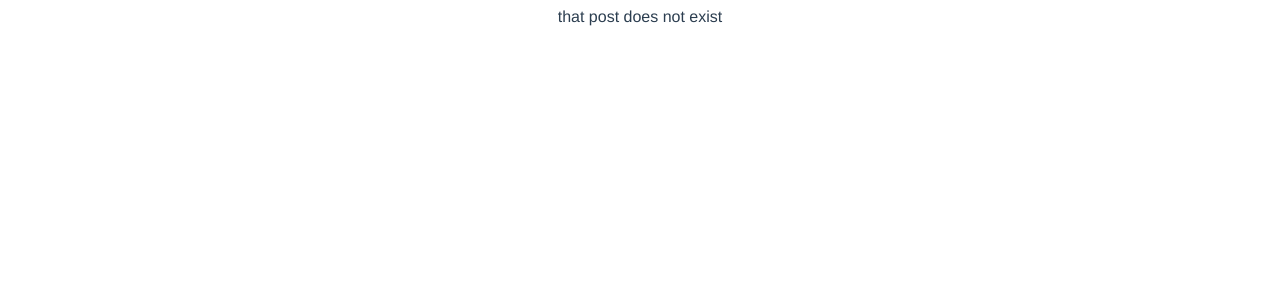
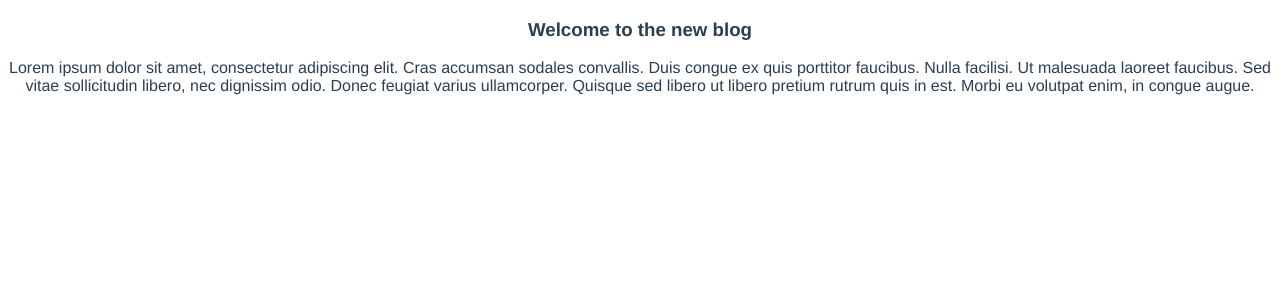
Before and after one commit to Charlon-Dale/chad-blog, a Vue app: page /posts/1 in a window 1280 px wide. Shown: the top 300 px of the page. Built offline with nearby package versions, Linux system fonts and the light colour scheme; no server answers; data requests are answered from the project's data file.

Commit message:
fixed the getPost issue

```diff
--- a/src/components/SinglePost.vue
+++ b/src/components/SinglePost.vue
@@ -4,7 +4,7 @@
             <h3>{{ post.title }}</h3>
         </router-link>
         <p>{{ snippet }}</p>
-        <span v-for="tag in post.tags">
+        <span v-for="tag in post.tags" :key="tag" >
             #{{ tag }}
         </span>
     </div>
--- a/src/composables/getPost.js
+++ b/src/composables/getPost.js
@@ -1,25 +1,24 @@
 import { ref } from 'vue'
 
-const getPost = (id) => {
-    const post = ref([])
+const getPost = (id) =>{
+  const post = ref(null)
   const error = ref(null)
 
   const load = async () => {
     try {
-        let data = await fetch('http://localhost:3000/posts' + id)
+      let data = await fetch('http://localhost:3000/posts/' + id)
       if (!data.ok) {
         throw Error('that post does not exist')
       }
         post.value = await data.json()
       }
-      catch(err) {
+      catch (err) {
         error.value = err.message
         console.log(error.value)
       }
     }
 
   return { post, error, load }
-
 }
 
 export default getPost
--- a/src/composables/getPosts.js
+++ b/src/composables/getPosts.js
@@ -18,7 +18,7 @@
       }
     }
 
-  return { posts , error, load }
+  return { posts, error, load }
 }
 
 export default getPosts
--- a/src/views/Details.vue
+++ b/src/views/Details.vue
@@ -1,8 +1,8 @@
 <template>
     <div v-if="error">{{ error }}</div>
     <div v-if="post" class="post">
-        <h3>{{ post.title }}</h3>
-        <p class="pre">{{ post.body }}</p>
+      <h3>{{ post.title }}</h3>
+      <p class="pre">{{ post.body }}</p>
     </div>
 </template>
 
@@ -18,7 +18,6 @@
 
        return { post, error }
     }
-
 }
 </script>
 
```
Lines whose indentation alone changed are shown as unchanged.
